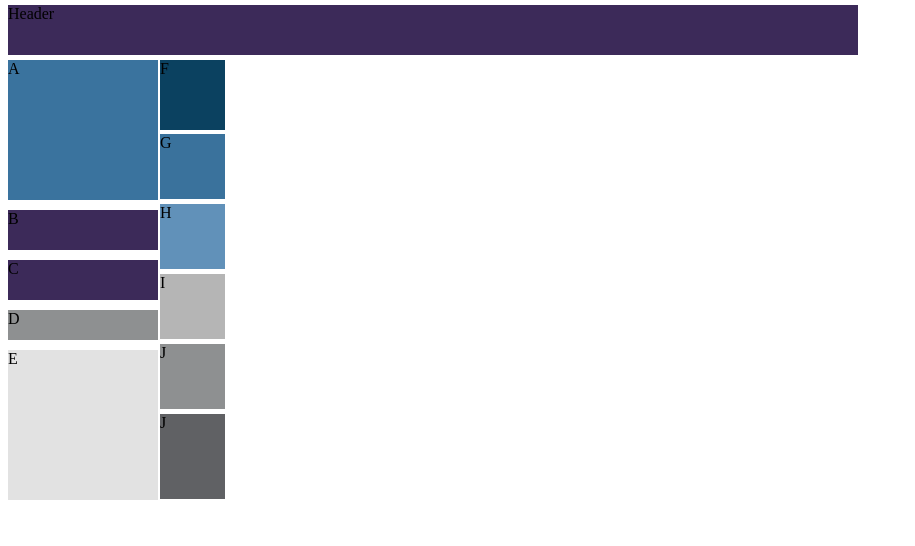
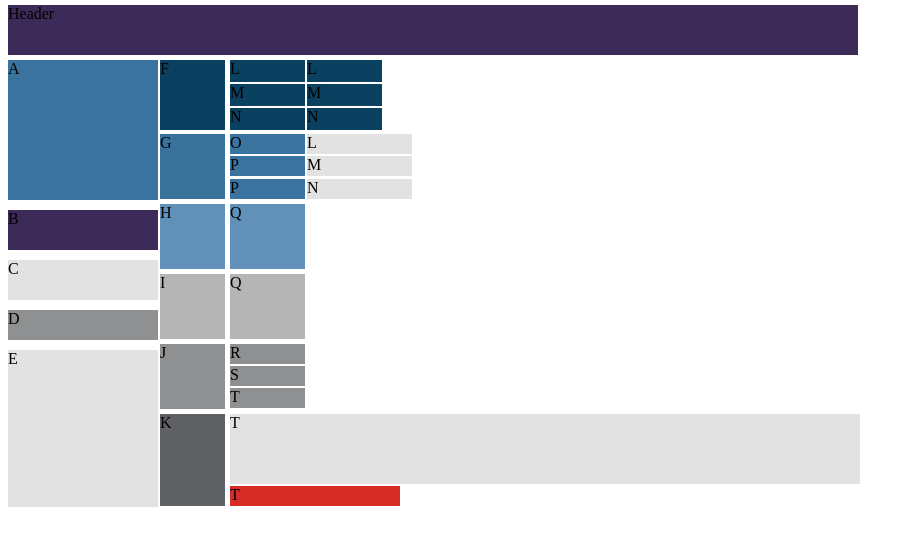
Before and after one commit to Jevin9872/PowerPointWebPage, a plain HTML site: page index.html in a window 1280 px wide. Shown: the whole page, without its empty margins (0-915 px from the left). Drawn offline with Linux system fonts and the light colour scheme.

Commit message:
added more elements

```diff
--- a/index.html
+++ b/index.html
@@ -10,15 +10,43 @@
     <div style="position: absolute; top: 5px; height: 50px;width: 850px; background-color: #3c2a59">Header</div>
     <div style="position: absolute; top: 60px; height: 140px;width: 150px; background-color: #3a739e">A</div>
     <div style="position: absolute; top: 210px; height: 40px;width: 150px; background-color: #3c2a59">B</div>
-    <div style="position: absolute; top: 260px; height: 40px;width: 150px; background-color: #3c2a59">C</div>
+    <div style="position: absolute; top: 260px; height: 40px;width: 150px; background-color: #e2e2e2">C</div>
     <div style="position: absolute; top: 310px; height: 30px;width: 150px; background-color: #8e9091">D</div>
-    <div style="position: absolute; top: 350px; height: 150px;width: 150px; background-color: #e2e2e2">E</div>
+    <div style="position: absolute; top: 350px; height: 157px;width: 150px; background-color: #e2e2e2">E</div>
     <div style="position: absolute;top: 60px; left: 160px; height: 70px; width: 65px; background-color: #0b4160">F</div>
     <div style="position: absolute;top: 134px; left: 160px; height: 65px; width: 65px; background-color: #3a729c">G</div>
     <div style="position: absolute;top: 204px; left: 160px; height: 65px; width: 65px; background-color: #6191b9">H</div>
     <div style="position: absolute;top: 274px; left: 160px; height: 65px; width: 65px; background-color: #b5b5b5">I</div>
     <div style="position: absolute;top: 344px; left: 160px; height: 65px; width: 65px; background-color: #8e9091">J</div>
-    <div style="position: absolute;top: 414px; left: 160px; height: 85px; width: 65px; background-color: #606164">J</div>
+    <div style="position: absolute;top: 414px; left: 160px; height: 92px; width: 65px; background-color: #606164">K</div>
+
+    <div style="position: absolute;top: 60px; left: 230px; height: 22px; width: 75px; background-color: #0b4160">L</div>
+    <div style="position: absolute;top: 84px; left: 230px; height: 22px; width: 75px; background-color: #0b4160">M</div>
+    <div style="position: absolute;top: 108px; left: 230px; height: 22px; width: 75px; background-color: #0b4160">N</div>
+
+    <div style="position: absolute;top: 134px; left: 230px; height: 20px; width: 75px; background-color: #3a739e">O</div>
+    <div style="position: absolute;top: 156px; left: 230px; height: 20px; width: 75px; background-color: #3a739e">P</div>
+    <div style="position: absolute;top: 179px; left: 230px; height: 20px; width: 75px; background-color: #3a739e">P</div>
+
+    <div style="position: absolute;top: 204px; left: 230px; height: 65px; width: 75px; background-color: #6191b9">Q</div>
+
+    <div style="position: absolute;top: 274px; left: 230px; height: 65px; width: 75px; background-color: #b5b5b5">Q</div>
+
+    <div style="position: absolute;top: 344px; left: 230px; height: 20px; width: 75px; background-color: #8e9091">R</div>
+    <div style="position: absolute;top: 366px; left: 230px; height: 20px; width: 75px; background-color: #8e9091">S</div>
+    <div style="position: absolute;top: 388px; left: 230px; height: 20px; width: 75px; background-color: #8e9091">T</div>
+
+    <div style="position: absolute;top: 414px; left: 230px; height: 70px; width: 630px; background-color: #e2e2e2">T</div>
+
+    <div style="position: absolute;top: 486px; left: 230px; height: 20px; width: 170px; background-color: #d72b28">T</div>
+
+    <div style="position: absolute;top: 60px; left: 307px; height: 22px; width: 75px; background-color: #0b4160">L</div>
+    <div style="position: absolute;top: 84px; left: 307px; height: 22px; width: 75px; background-color: #0b4160">M</div>
+    <div style="position: absolute;top: 108px; left: 307px; height: 22px; width: 75px; background-color: #0b4160">N</div>
+
+    <div style="position: absolute;top: 134px; left: 307px; height: 20px; width: 105px; background-color: #e2e2e2">L</div>
+    <div style="position: absolute;top: 156px; left: 307px; height: 20px; width: 105px; background-color: #e2e2e2">M</div>
+    <div style="position: absolute;top: 179px; left: 307px; height: 20px; width: 105px; background-color: #e2e2e2">N</div>
 
 </body>
 </html>
```
